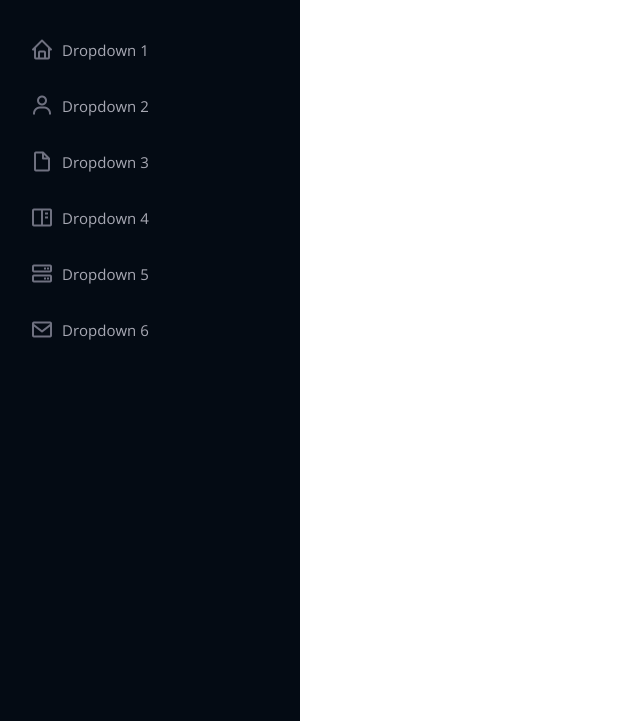
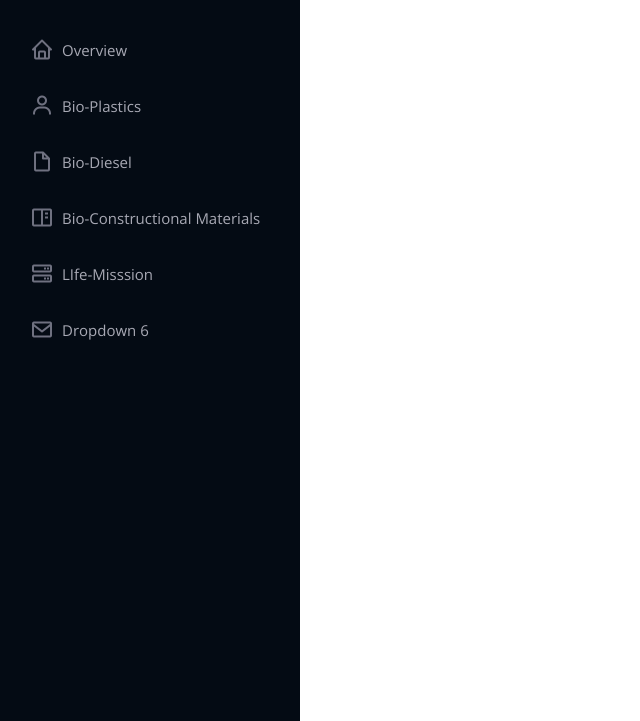
Before and after one commit to SathvikHegde/Bio-atomic-squad, a plain HTML site: page html/landing.html in a window 1280 px wide. Shown: the part 79-800 px from the top of the page, without its empty margins (0-640 px from the left). Drawn offline with nearby package versions, Linux system fonts and the light colour scheme; files whose address does not match are found by name.

Commit message:
Update landing.html

```diff
--- a/html/landing.html
+++ b/html/landing.html
@@ -29,11 +29,11 @@
 
       <nav id="navbar" class="nav-menu navbar">
         <ul>
-          <li><a href="#" class="nav-link scrollto"><i class="bx bx-home"></i> <span>Dropdown 1</span></a></li>
-          <li><a href="#" class="nav-link scrollto"><i class="bx bx-user"></i> <span>Dropdown 2</span></a></li>
-          <li><a href="#" class="nav-link scrollto"><i class="bx bx-file-blank"></i> <span>Dropdown 3</span></a></li>
-          <li><a href="#" class="nav-link scrollto"><i class="bx bx-book-content"></i> <span>Dropdown 4</span></a></li>
-          <li><a href="#" class="nav-link scrollto"><i class="bx bx-server"></i> <span>Dropdown 5</span></a></li>
+          <li><a href="#" class="nav-link scrollto"><i class="bx bx-home"></i> <span>Overview</span></a></li>
+          <li><a href="#" class="nav-link scrollto"><i class="bx bx-user"></i> <span>Bio-Plastics</span></a></li>
+          <li><a href="#" class="nav-link scrollto"><i class="bx bx-file-blank"></i> <span>Bio-Diesel</span></a></li>
+          <li><a href="#" class="nav-link scrollto"><i class="bx bx-book-content"></i> <span>Bio-Constructional Materials</span></a></li>
+          <li><a href="#" class="nav-link scrollto"><i class="bx bx-server"></i> <span>LIfe-Misssion</span></a></li>
           <li><a href="#" class="nav-link scrollto"><i class="bx bx-envelope"></i> <span>Dropdown 6</span></a></li>
         </ul>
       </nav><!-- .nav-menu -->
```
